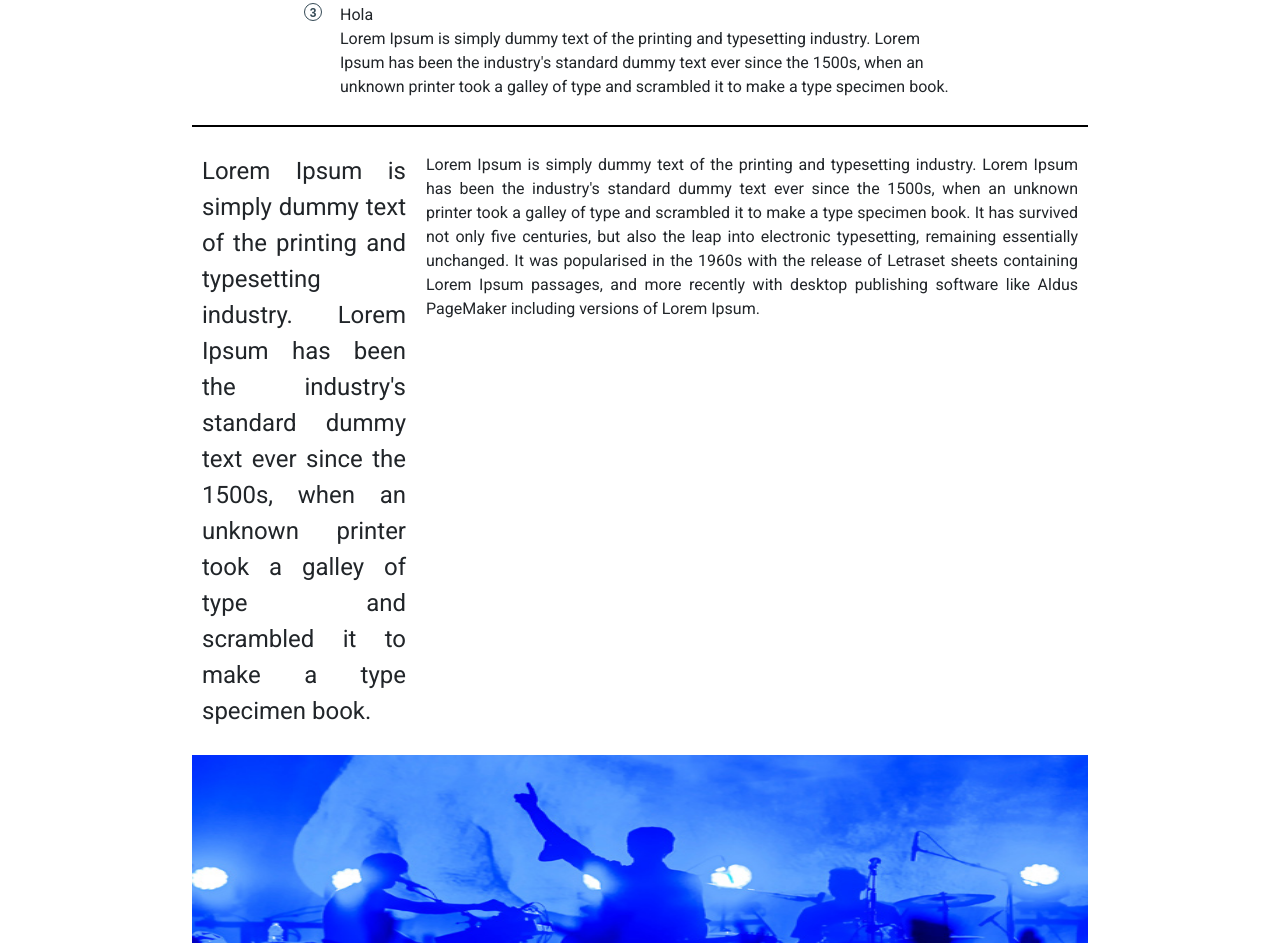
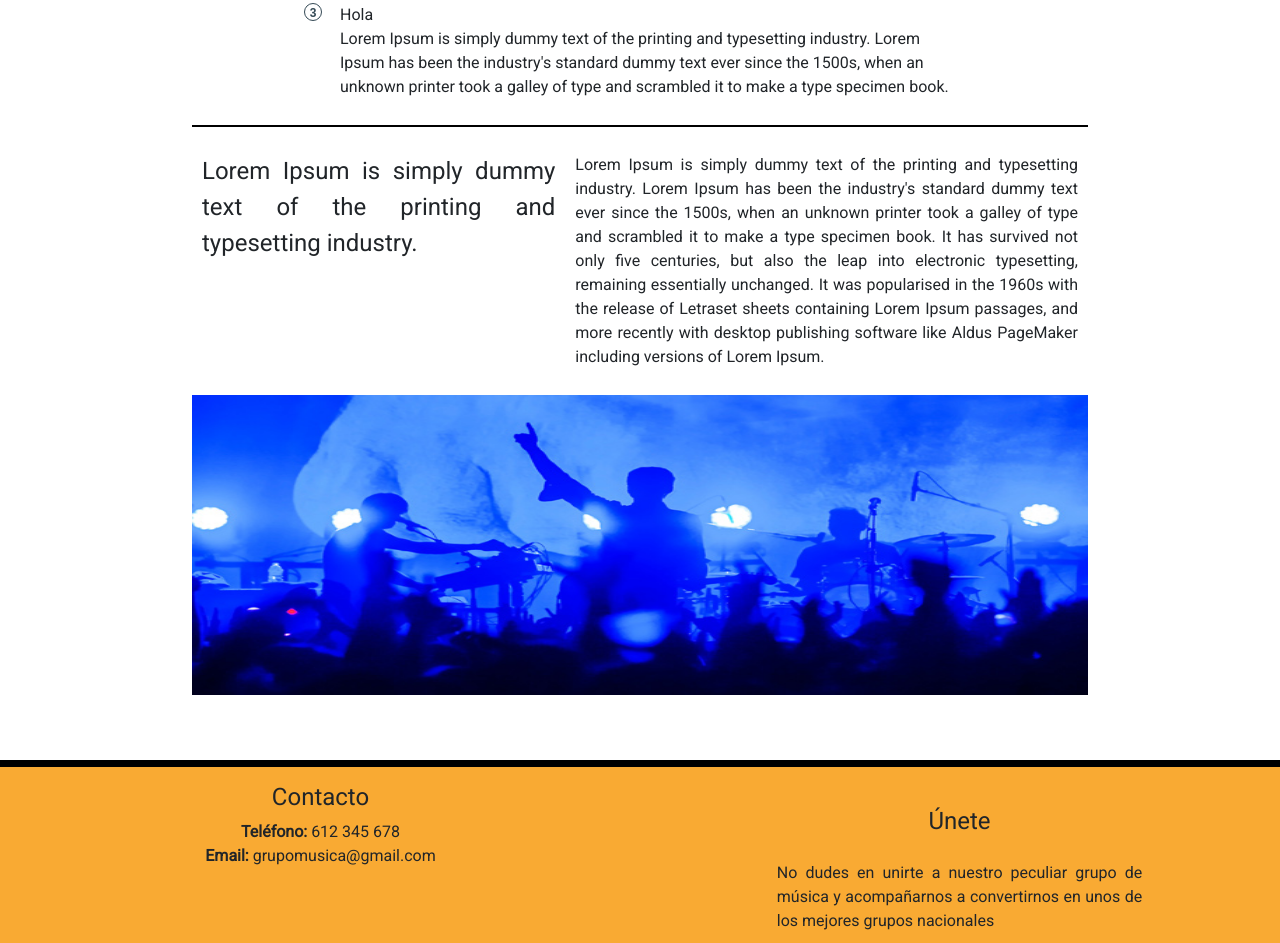
Before and after one commit to OmarAdolfo/MiGrupoMusica, a website built with Parcel: page src/info-band.html in a window 1280 px wide. Shown: the part 1262-2205 px from the top of the page. Built offline with nearby package versions, Linux system fonts and the light colour scheme; some packages are replaced by stand-ins of ours.

Commit message:
PEC2
> Cambios en la pantalla del artículo

```diff
--- a/src/info-band.html
+++ b/src/info-band.html
@@ -86,12 +86,10 @@
       </ol>
       <hr class="new__separator">
       <div class="new__block-dual-paragraph">
-        <p class="new__paragraph new__paragraph--big-text new__paragraph--w-3">
-          Lorem Ipsum is simply dummy text of the printing and typesetting industry. Lorem Ipsum has been the industry's
-          standard dummy text ever since the 1500s, when an unknown printer took a galley of type and scrambled it to
-          make a type specimen book.
+        <p class="new__paragraph new__paragraph--big-text new__paragraph--w-5">
+          Lorem Ipsum is simply dummy text of the printing and typesetting industry.
         </p>
-        <p class="new__paragraph new__paragraph--w-9">
+        <p class="new__paragraph new__paragraph--w-7">
           Lorem Ipsum is simply dummy text of the printing and typesetting industry. Lorem Ipsum has been the industry's
           standard dummy text ever since the 1500s, when an unknown printer took a galley of type and scrambled it to
           make
```
